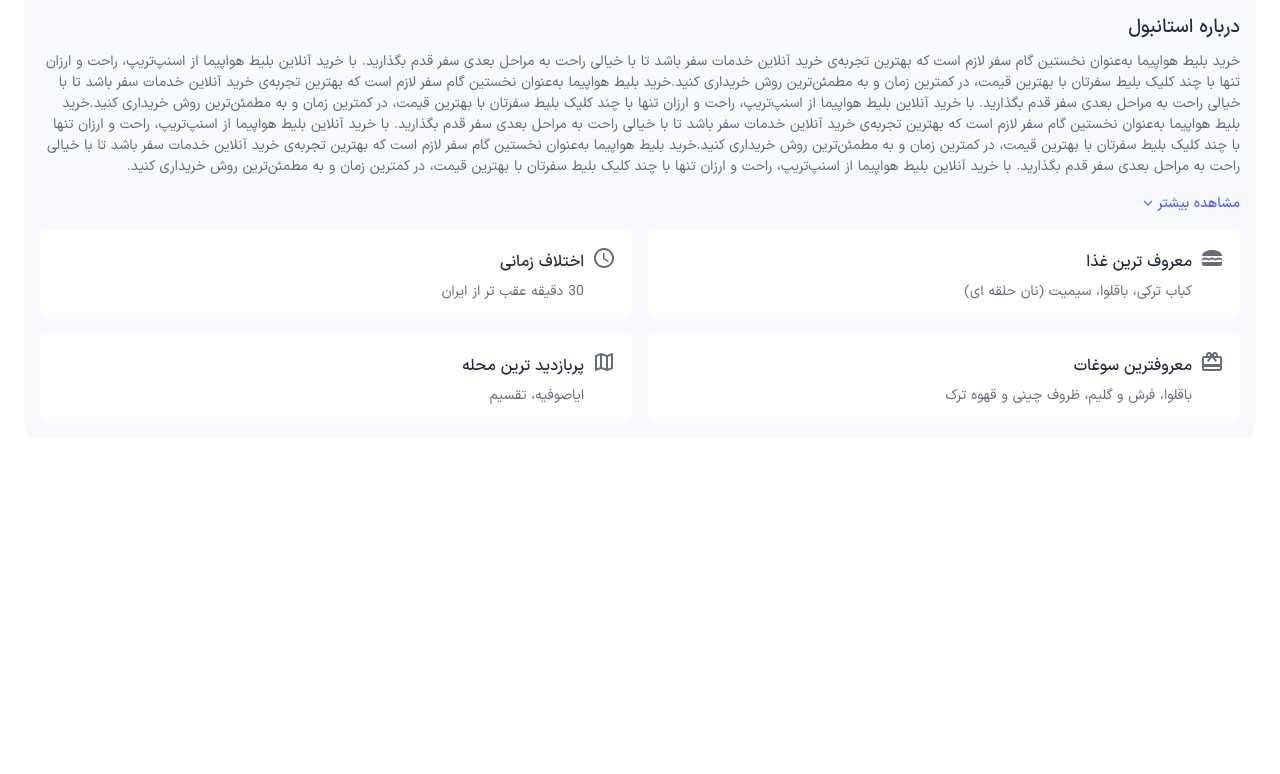
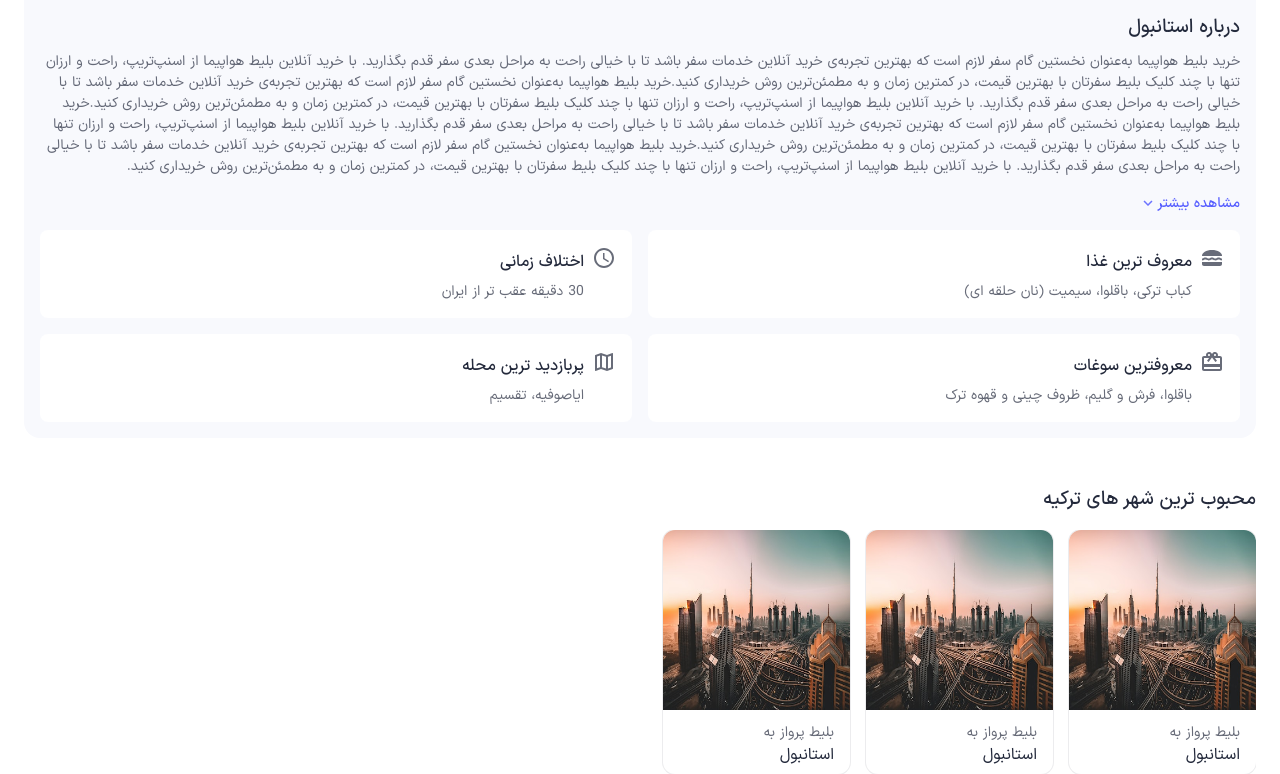
Before and after one commit to AmirHosseinZameni/snapptrip-clone, a React (Vite) app: page / in a window 1280 px wide. Shown: the part 2161-2935 px from the top of the page. Before the commit the page ends 2599 px from the top, so only its background shows below. Built offline with nearby package versions, Linux system fonts and the light colour scheme.

Commit message:
feat(ui): add CitiesSection

```diff
--- a/src/App.jsx
+++ b/src/App.jsx
@@ -5,6 +5,7 @@ import HeroSection from "./components/HeroSection";
 import FlightCards from "./components/FlightCards";
 import QuickView from "./components/QuickView";
 import Info from "./components/Info";
+import CitiesSection from "./components/CitiesSection";
 
 function App() {
   return (
@@ -20,6 +21,7 @@ function App() {
       </CardSection>
       <QuickView />
       <Info/>
+      <CitiesSection/>
     </>
   );
 }
--- /dev/null
+++ b/src/components/CitiesSection.jsx
@@ -0,0 +1,15 @@
+import City from "./City";
+export default function CitiesSection() {
+  return (
+    <div className="mt-12 mx-6 flex flex-col gap-4">
+      <div className="font-medium text-[19px]">
+        <h3>محبوب ترین شهر های ترکیه</h3>
+      </div>
+      <div className="overflow-x-auto flex gap-4">
+        <City />
+        <City />
+        <City />
+      </div>
+    </div>
+  );
+}
--- /dev/null
+++ b/src/components/City.jsx
@@ -0,0 +1,12 @@
+export default function City() {
+  return (
+    <div className="overflow-hidden max-w-46.75 w-46.75 h-61 shrink-0 rounded-xl  ring-1 ring-[#6164751F]">
+      <img src="/assets/city.jpg" alt="img" className="h-45 w-46.75 object-fit"/>
+      <div className="flex flex-col pt-3 pb-3 pr-4">
+        <span className="font-regular text-[14px] text-[#040A1F99]">بلیط پرواز به</span>
+        <span>استانبول</span>
+      </div>
+    </div>
+
+  );
+}
```
Also changed, not shown: public/assets/city.jpg (added).
